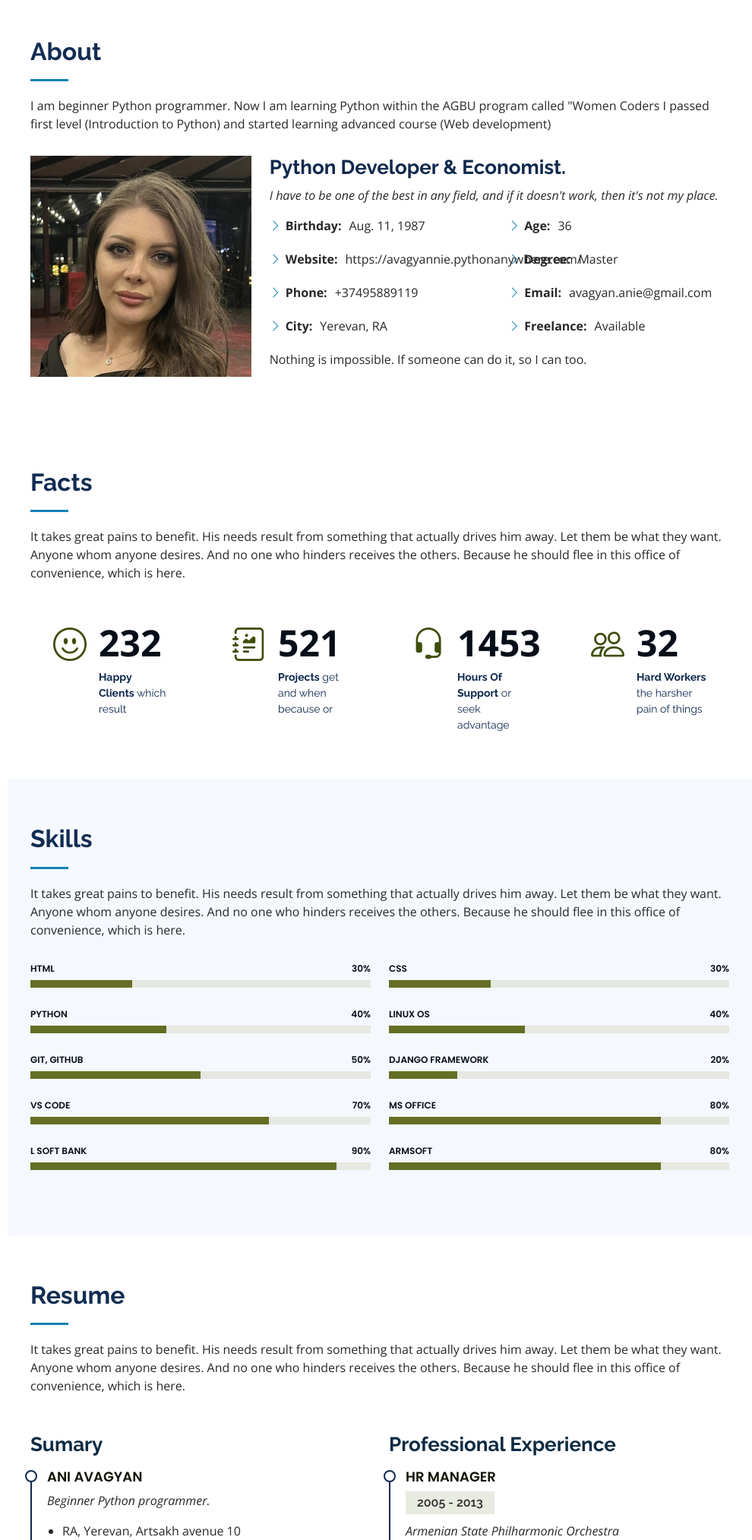
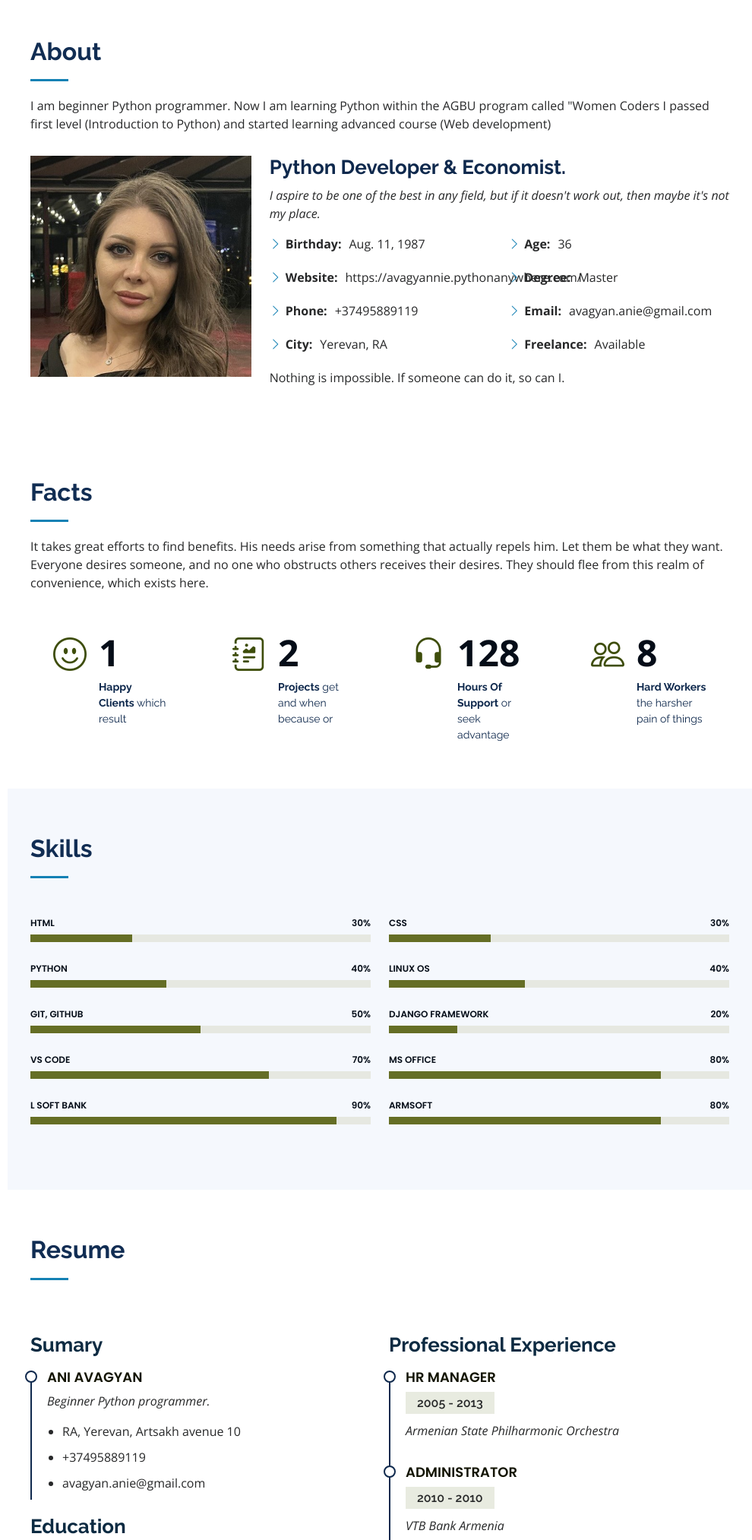
Before and after one commit to avagyanie/portfolio, a Django app: page / in a window 1280 px wide. Shown: the part 811-2838 px from the top of the page at 76% size, without its empty margins (290-1280 px from the left). Run offline with Django 4.2, Linux system fonts and the light colour scheme; data comes from the database, SQL or seed files in the repository; both versions use the stored data as it was before the commit; some libraries are stand-ins or nearby versions.

Commit message:
gitignore

```diff
--- a/portfolio/resume/models.py
+++ b/portfolio/resume/models.py
@@ -46,8 +46,8 @@ class Personal(models.Model):
     title = models.TextField(max_length=20)
     degree = models.TextField(max_length=10)
     text1 = models.TextField(max_length=100)
-    text2 = models.TextField(max_length=100)
-    text3 = models.TextField(max_length=100)
+    text2 = models.TextField(max_length=200)
+    text3 = models.TextField(max_length=200)
     pub_date = models.DateTimeField(auto_now_add= True)
 
     def yearpublished(self):
--- a/portfolio/resume/templates/index.html
+++ b/portfolio/resume/templates/index.html
@@ -72,7 +72,7 @@
           <div class="col-lg-8 pt-4 pt-lg-0 content" data-aos="fade-left">
             <h3>Python Developer &amp; Economist.</h3>
             <p class="fst-italic">
-              I have to be one of the best in any field, and if it doesn't work, then it's not my place.
+              I aspire to be one of the best in any field, but if it doesn't work out, then maybe it's not my place.
             </p>
             <div class="row">
               <div class="col-lg-6">
@@ -93,7 +93,7 @@
               </div>
             </div>
             <p>
-              Nothing is impossible. If someone can do it, so I can too.
+              Nothing is impossible. If someone can do it, so can I.
             </p>
           </div>
         </div>
@@ -107,7 +107,7 @@
 
         <div class="section-title">
           <h2>Facts</h2>
-          <p>It takes great pains to benefit. His needs result from something that actually drives him away. Let them be what they want. Anyone whom anyone desires. And no one who hinders receives the others. Because he should flee in this office of convenience, which is here.</p>
+          <p>It takes great efforts to find benefits. His needs arise from something that actually repels him. Let them be what they want. Everyone desires someone, and no one who obstructs others receives their desires. They should flee from this realm of convenience, which exists here.</p>
         </div>
 
         <div class="row no-gutters">
@@ -115,7 +115,7 @@
           <div class="col-lg-3 col-md-6 d-md-flex align-items-md-stretch" data-aos="fade-up">
             <div class="count-box">
               <i class="bi bi-emoji-smile"></i>
-              <span data-purecounter-start="0" data-purecounter-end="232" data-purecounter-duration="1" class="purecounter"></span>
+              <span data-purecounter-start="0" data-purecounter-end="1" data-purecounter-duration="1" class="purecounter"></span>
               <p><strong>Happy Clients</strong> which result</p>
             </div>
           </div>
@@ -123,7 +123,7 @@
           <div class="col-lg-3 col-md-6 d-md-flex align-items-md-stretch" data-aos="fade-up" data-aos-delay="100">
             <div class="count-box">
               <i class="bi bi-journal-richtext"></i>
-              <span data-purecounter-start="0" data-purecounter-end="521" data-purecounter-duration="1" class="purecounter"></span>
+              <span data-purecounter-start="0" data-purecounter-end="2" data-purecounter-duration="1" class="purecounter"></span>
               <p><strong>Projects</strong> get and when because or</p>
             </div>
           </div>
@@ -131,7 +131,7 @@
           <div class="col-lg-3 col-md-6 d-md-flex align-items-md-stretch" data-aos="fade-up" data-aos-delay="200">
             <div class="count-box">
               <i class="bi bi-headset"></i>
-              <span data-purecounter-start="0" data-purecounter-end="1453" data-purecounter-duration="1" class="purecounter"></span>
+              <span data-purecounter-start="0" data-purecounter-end="128" data-purecounter-duration="1" class="purecounter"></span>
               <p><strong>Hours Of Support</strong> or seek advantage</p>
             </div>
           </div>
@@ -139,7 +139,7 @@
           <div class="col-lg-3 col-md-6 d-md-flex align-items-md-stretch" data-aos="fade-up" data-aos-delay="300">
             <div class="count-box">
               <i class="bi bi-people"></i>
-              <span data-purecounter-start="0" data-purecounter-end="32" data-purecounter-duration="1" class="purecounter"></span>
+              <span data-purecounter-start="0" data-purecounter-end="8" data-purecounter-duration="1" class="purecounter"></span>
               <p><strong>Hard Workers</strong> the harsher pain of things</p>
             </div>
           </div>
@@ -152,10 +152,9 @@
 
     <section id="skills" class="skills section-bg">
       <div class="container">
-
         <div class="section-title">
           <h2>Skills</h2>
-          <p>It takes great pains to benefit. His needs result from something that actually drives him away. Let them be what they want. Anyone whom anyone desires. And no one who hinders receives the others. Because he should flee in this office of convenience, which is here.</p>
+
         </div>
 
         <div class="row skills-content">
@@ -180,7 +179,6 @@
 
         <div class="section-title">
           <h2>Resume</h2>
-          <p>It takes great pains to benefit. His needs result from something that actually drives him away. Let them be what they want. Anyone whom anyone desires. And no one who hinders receives the others. Because he should flee in this office of convenience, which is here.</p>
         </div>
 
         <div class="row">
@@ -234,7 +232,6 @@
 
         <div class="section-title">
           <h2>Portfolio</h2>
-          <p>It takes great pains to benefit. His needs result from something that actually drives him away. Let them be what they want. Anyone whom anyone desires. And no one who hinders receives the others. Because he should flee in this office of convenience, which is here.</p>
         </div>
 
         <div class="row" data-aos="fade-up">
@@ -429,7 +426,6 @@
 
         <div class="section-title">
           <h2>Contact</h2>
-          <p>It takes great pains to benefit. His needs result from something that actually drives him away. Let them be what they want. Anyone whom anyone desires. And no one who hinders receives the others. Because he should flee in this office of convenience, which is here.</p>
         </div>
 
         <div class="row" data-aos="fade-in">
```
Also changed, not shown: portfolio/db.sqlite3, portfolio/resume/migrations/0020_alter_personal_text2_alter_personal_text3_and_more.py (added), 1 other file.
